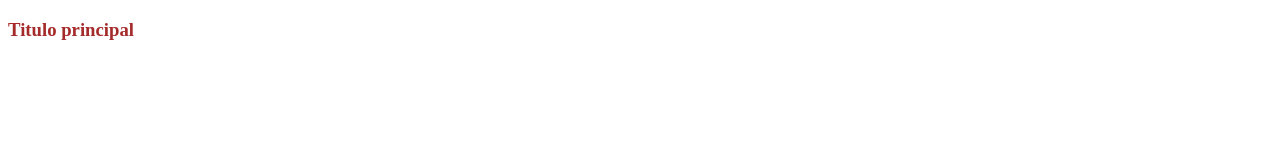
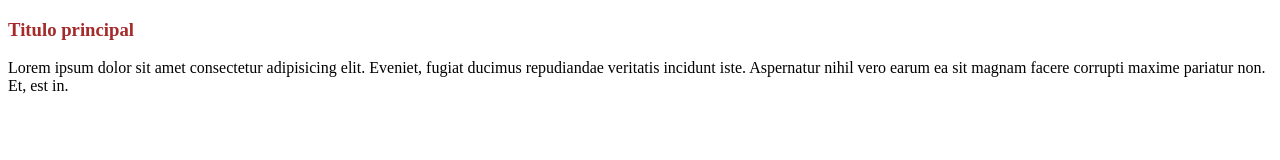
Before and after one commit to criskruz/proyectoPrueba, a plain HTML site: page index.html in a window 1280 px wide. Drawn offline with Linux system fonts and the light colour scheme.

Commit message:
agregué párrafo

```diff
--- a/index.html
+++ b/index.html
@@ -8,5 +8,6 @@
 </head>
 <body>
     <h3>Titulo principal</h3>
+    <p>Lorem ipsum dolor sit amet consectetur adipisicing elit. Eveniet, fugiat ducimus repudiandae veritatis incidunt iste. Aspernatur nihil vero earum ea sit magnam facere corrupti maxime pariatur non. Et, est in.</p>
 </body>
 </html>
```
